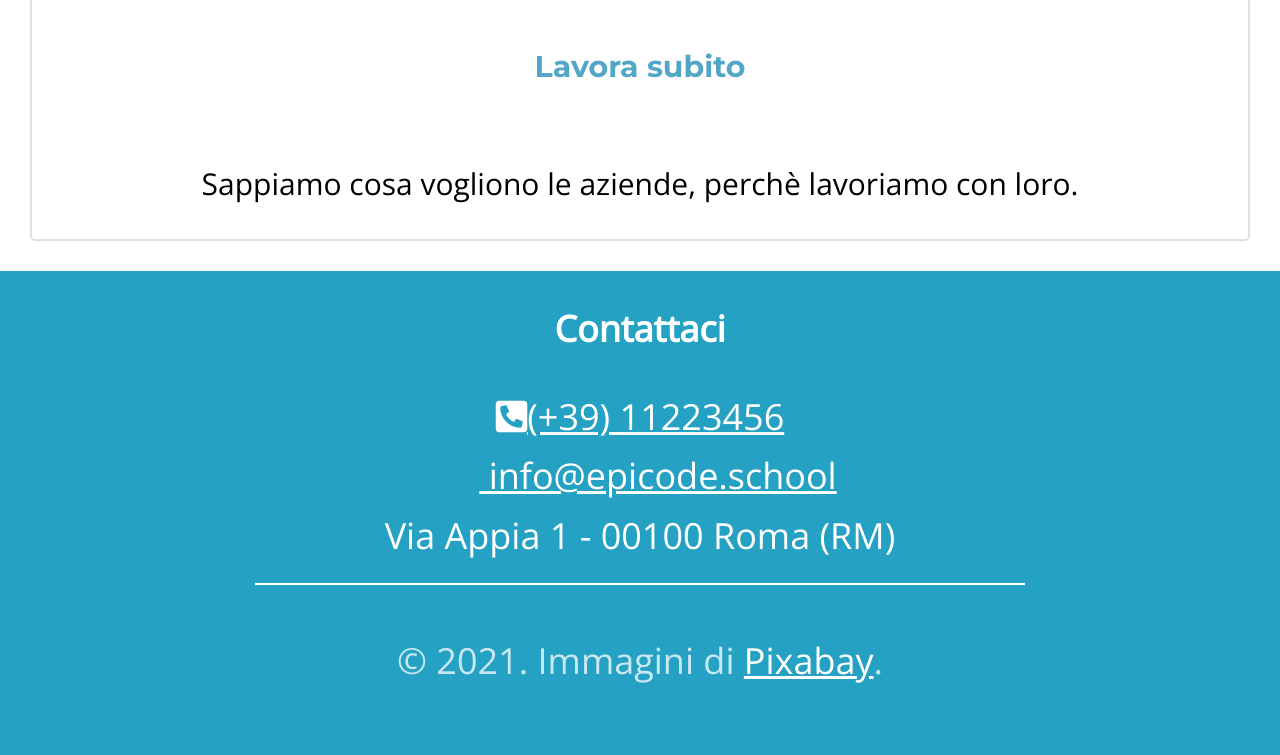
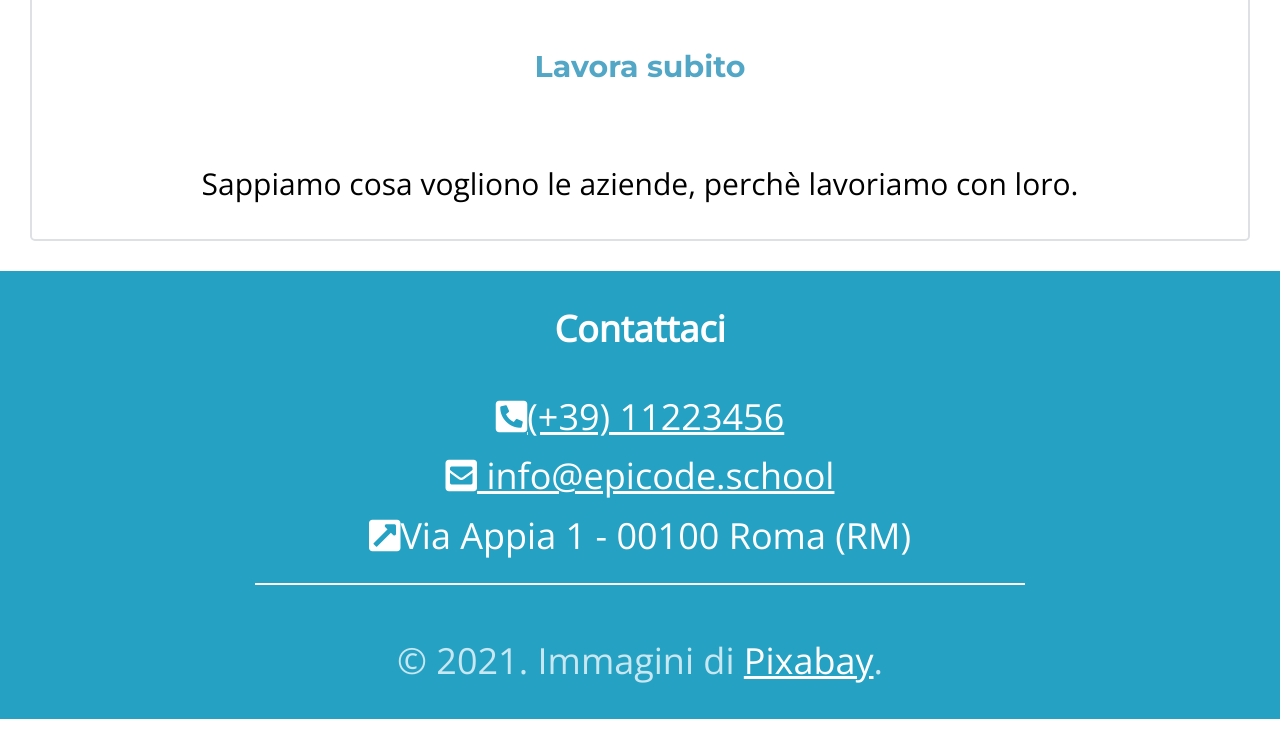
Before and after one commit to marcozambon/weektest1, a plain HTML site: page start/index.html in a window 1280 px wide. Shown: the part 5397-6152 px from the top of the page. After the commit the page ends 6116 px from the top, so only its background shows below. Drawn offline with nearby package versions, Linux system fonts and the light colour scheme.

Commit message:
Add files via upload
2

```diff
--- a/start/index.html
+++ b/start/index.html
@@ -9,13 +9,17 @@
     <link rel="preconnect" href="https://fonts.gstatic.com" crossorigin>
     <link href="https://fonts.googleapis.com/css2?family=Montserrat:wght@700&display=swap" rel="stylesheet">
 
-    <link rel="stylesheet" href="assets/css/all.css">
+
+
+    <link rel="preconnect" href="https://fonts.googleapis.com">
+
+    <link rel="preconnect" href="https://fonts.gstatic.com" crossorigin>
+    <link href="https://fonts.googleapis.com/css2?family=Montserrat:wght@700&family=Open+Sans:ital@0;1&display=swap" rel="stylesheet">
+
+<link rel="stylesheet" href="assets/css/all.css">
     <link rel="stylesheet" href="assets/css/reset.css">
     <link rel="stylesheet" href="assets/css/stile.css">
-    <link rel="preconnect" href="https://fonts.googleapis.com">
-    <link rel="preconnect" href="https://fonts.gstatic.com" crossorigin>
-    <link href="https://fonts.googleapis.com/css2?family=Montserrat:wght@700&family=Open+Sans:ital@0;1&display=swap"
-        rel="stylesheet">
+
     <title>Corso Web Developer - Epicode school</title>
     <meta name="description"
         content="Da zero a Epicode con i corsi completi per diventare uno sviluppatore professionista in 3 mesi">
@@ -79,15 +83,13 @@
     <h1>Contattaci</h1>
     <ul>
         <li><a href="(+39) 11223456" target="_blank"><i class="fas fa-phone-square-alt"></i>(+39) 11223456</a></li>
-        <li><a href="mailto:info@epicode.school" target="_blank"><i class="far fa-envelope-square"></i> info@epicode.school</a></li>
-        <li>
-            <address><i class="fal fa-external-link-square"></i>Via Appia 1 - 00100 Roma (RM)</address>
+        <li><a href="mailto:info@epicode.school" target="_blank"><i class="fas fa-envelope-square"></i> info@epicode.school</a></li>
+        <li><i class="fas fa-external-link-square-alt"></i>Via Appia 1 - 00100 Roma (RM)
         </li>
     </ul>
     <hr>
     <p>© 2021. Immagini di <a href="https://pixabay.com/it/" target="_blank">Pixabay</a>.</p>
 
-<i class="far fa-envelope-square"></i>
 </footer>
 
 
```
